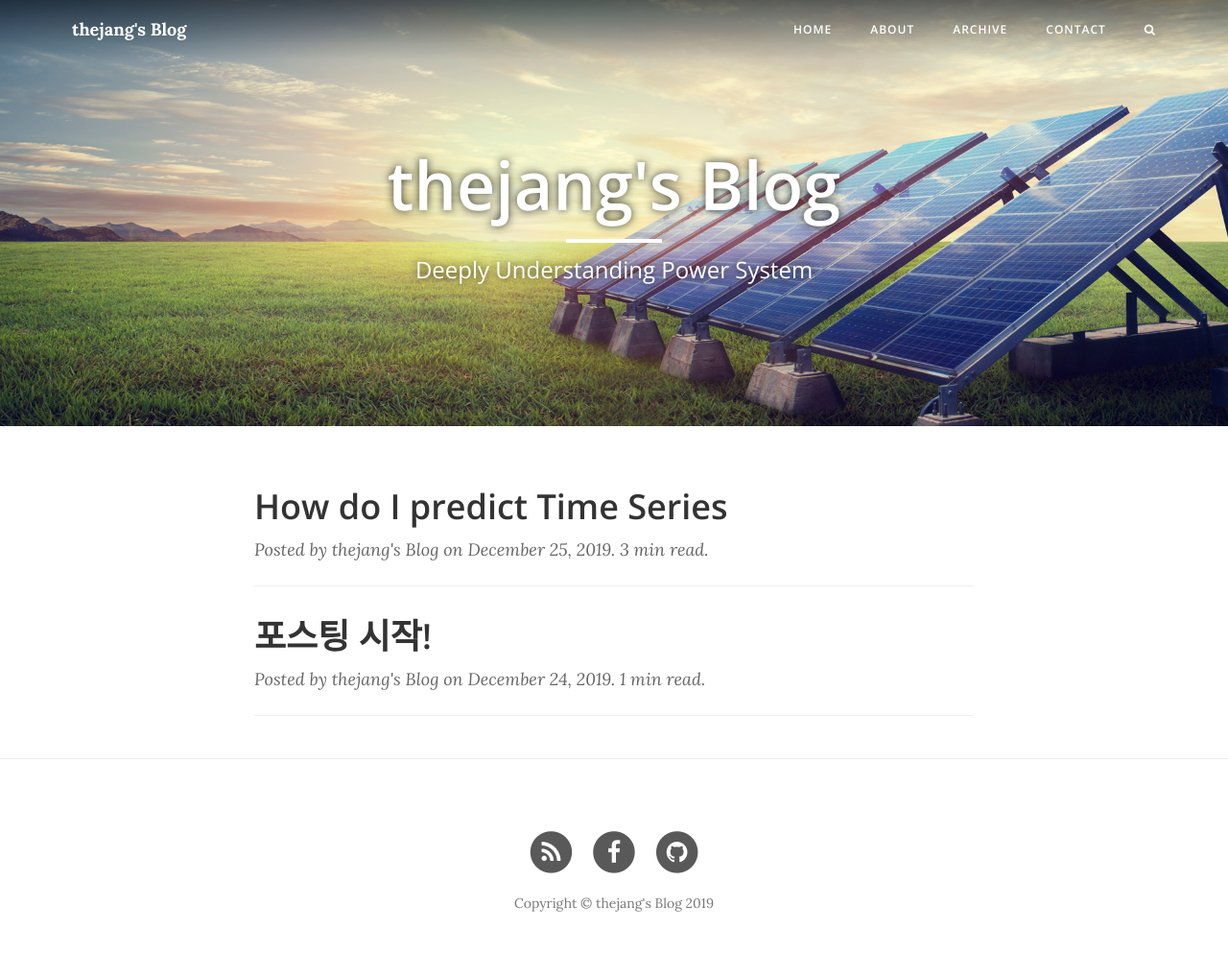
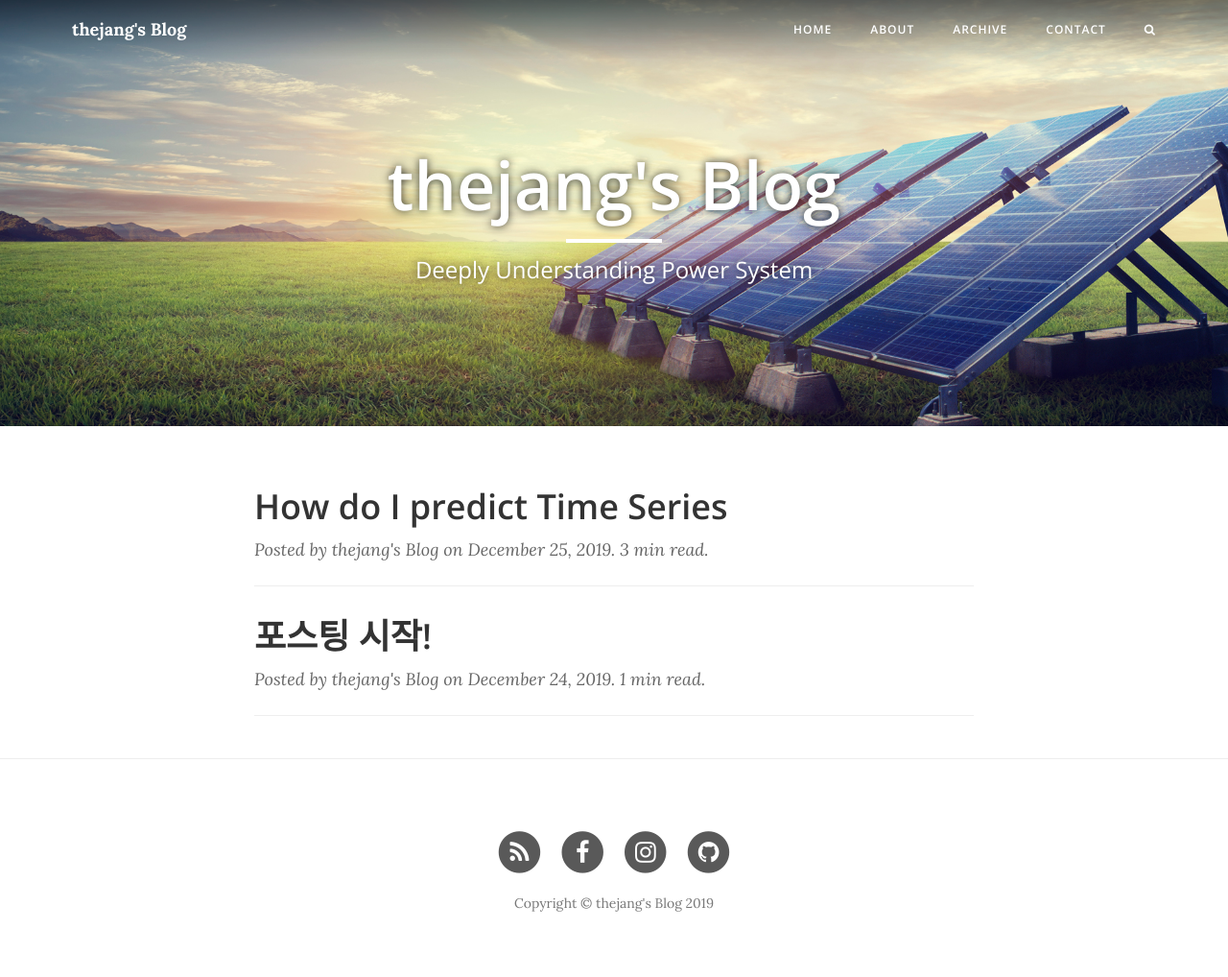
Before and after one commit to thejang90/thejang90.github.io, a Jekyll site: the page built from index.html, in a window 1280 px wide. Shown: the whole page at 96% size. Built offline with Jekyll 4.4.1, drawn with Linux system fonts in a browser that asks for light colours; nearby versions of some CDN libraries; the list of posts is cut into pages by our own code.

Commit message:
add instagram footer

```diff
--- a/_config.yml
+++ b/_config.yml
@@ -10,6 +10,7 @@
 #twitter_username: ""
 github_username: thejang90
 facebook_username: MSwindow
+instagram_username: jitnnesss
 #gaid: ""
 disqus_site_id: mswindow
 # Plugins
--- a/_includes/footer.html
+++ b/_includes/footer.html
@@ -32,6 +32,16 @@
 						</a>
 					</li>
 					{% endif %}
+					{% if site.instagram_username %}
+					<li>
+						<a href="https://www.instagram.com/{{ site.instagram_username }}">
+							<span class="fa-stack fa-lg">
+								<i class="fa fa-circle fa-stack-2x"></i>
+								<i class="fa fa-instagram fa-stack-1x fa-inverse"></i>
+							</span>
+						</a>
+					</li>
+					{% endif %}
 					{% if site.github_username %}
 					<li>
 						<a href="https://github.com/{{ site.github_username }}">
```
